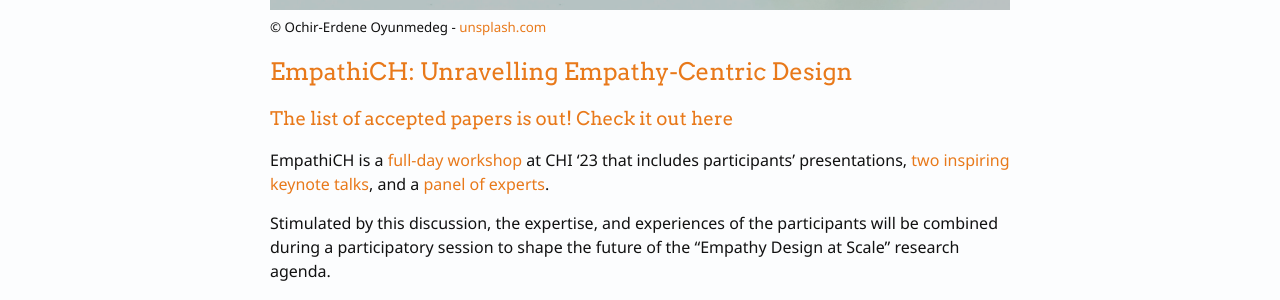
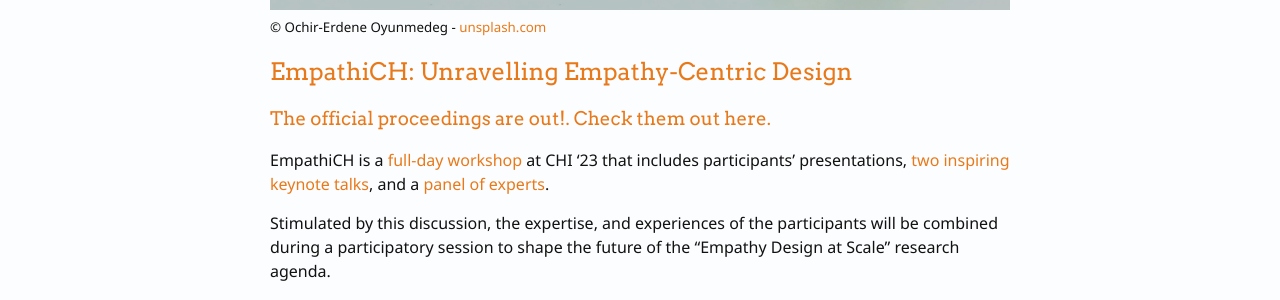
Before and after one commit to empathiCH/empathiCH.github.io, a Jekyll site: the page built from index.md, in a window 1280 px wide. Shown: the part 421-721 px from the top of the page. Built offline with Jekyll 4.4.1, drawn with Linux system fonts in a browser that asks for light colours.

Commit message:
added link to the proceedings

```diff
--- a/index.md
+++ b/index.md
@@ -10,7 +10,9 @@ nav: false
 
 ## EmpathiCH: Unravelling Empathy-Centric Design
 
-### The list of accepted papers is out! Check it out [here](/1-cfp.html)
+<!--### The list of accepted papers is out! Check it out [here](/1-cfp.html) -->
+
+### The official proceedings are out!. Check them out [here](https://dl.acm.org/doi/proceedings/10.1145/3588967).
 
 EmpathiCH is a [full-day workshop](/3-program.html) at CHI '23 that includes participants' presentations, [two inspiring keynote talks](/5-keynote.html), and a [panel of experts](/6-panel.html).
 
```
